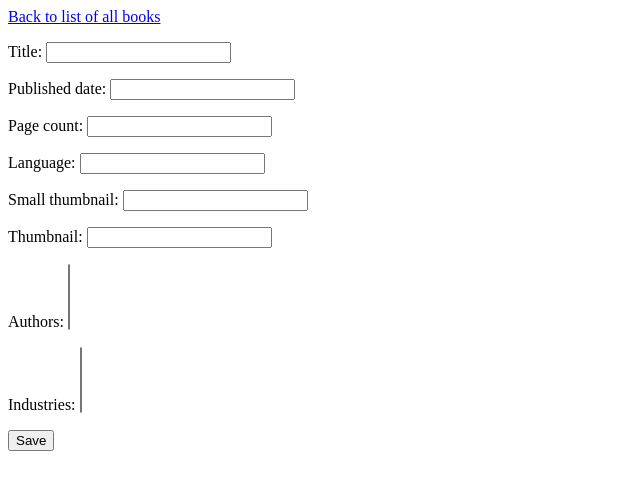
After one commit to lukaszkania/Library, a Django app: page /add-new-book in a window 1280 px wide. The commit adds this page. Shown: the top 490 px of the page, without its empty margins (0-640 px from the left). Run offline with Django 3.2, Linux system fonts and the light colour scheme; data that the repository does not hold is empty.

```diff
--- a/library/books/models.py
+++ b/library/books/models.py
@@ -1,5 +1,6 @@
 from django.db import models
 from django.core.validators import MinValueValidator
+from django.urls import reverse
 
 # Create your models here.
 class Book(models.Model):
@@ -12,5 +13,8 @@ class Book(models.Model):
     authors = models.ManyToManyField("author.Author")
     industries = models.ManyToManyField("industrie.Industrie")
 
+    def get_absolute_url(self):
+        return reverse('books-list')
+
     def __str__(self):
         return self.title
--- a/library/books/urls.py
+++ b/library/books/urls.py
@@ -1,6 +1,7 @@
 from django.urls import path, include
-from books.views import AllBooksView
+from books.views import AllBooksView, AddNewBookView
 
 urlpatterns = [
-    path("", AllBooksView.as_view(), name="books-list")
+    path("", AllBooksView.as_view(), name="books-list"),
+    path("add-new-book", AddNewBookView.as_view(), name="add-new-book"),
 ]
--- a/library/books/views.py
+++ b/library/books/views.py
@@ -1,13 +1,29 @@
 from django.shortcuts import render
 from django.views.generic.list import ListView
 from books.models import Book
+from django.views.generic.edit import CreateView
+from django.urls import reverse
+from django.db.models import Q
+from author.models import Author
 
 # Create your views here.
 class AllBooksView(ListView):
     model = Book
-    paginate_by = 10
     template_name = "booksList.html"
     context_object_name = "booksList"
 
     def get_queryset(self):
+        searchedPhrase = self.request.GET.get('question')
+        if(searchedPhrase):
+            return Book.objects.filter(
+            Q(title__icontains=searchedPhrase) |
+            Q(language__icontains=searchedPhrase) |
+            Q(published_date__icontains=searchedPhrase) |
+            Q(authors__authorName__icontains=searchedPhrase)
+            )
         return Book.objects.all()
+
+class AddNewBookView(CreateView):
+    model = Book
+    template_name = "addBook.html"
+    fields = ["title", "published_date", "page_count", "language", "small_thumbnail", "thumbnail", "authors", "industries"]
--- /dev/null
+++ b/library/templates/addBook.html
@@ -0,0 +1,5 @@
+<a href={% url "books-list" %}>Back to list of all books</a>
+<form method="post">{% csrf_token %}
+        {{ form.as_p }}
+        <input type="submit" value="Save">
+    </form>
--- a/library/templates/booksList.html
+++ b/library/templates/booksList.html
@@ -1,4 +1,9 @@
 <h1>Hello</h1>
+<a href={% url "add-new-book" %}>Add book</a>
+<form action="{% url 'books-list' %}" method="get">
+    <input name="question" type="text" placeholder="Search by title, author, published date or language...">
+</form>
+
 <ul>
 {% for book in booksList %}
     <li>
@@ -9,6 +14,7 @@
                 {{author.authorName}}
             </ol>
         {% endfor %}
+        Published date: {{book.published_date}} <br/>
         Language: {{book.language}} <br/>
         Page count: {{book.page_count}} <br/>
         Small thumbnail: <a href={{book.small_thumbnail}} target="_blank">Small thumbnail</a> <br/>
```
